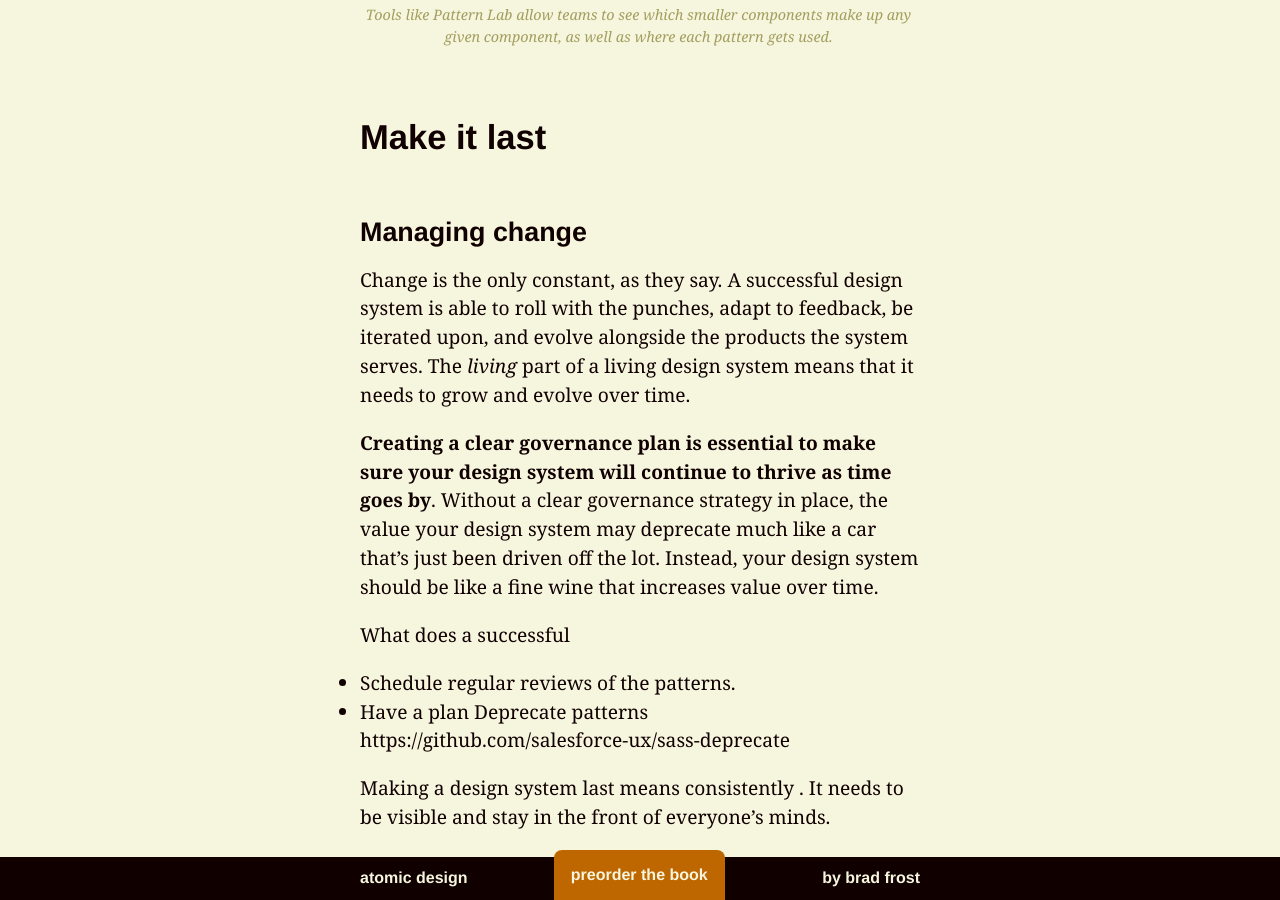
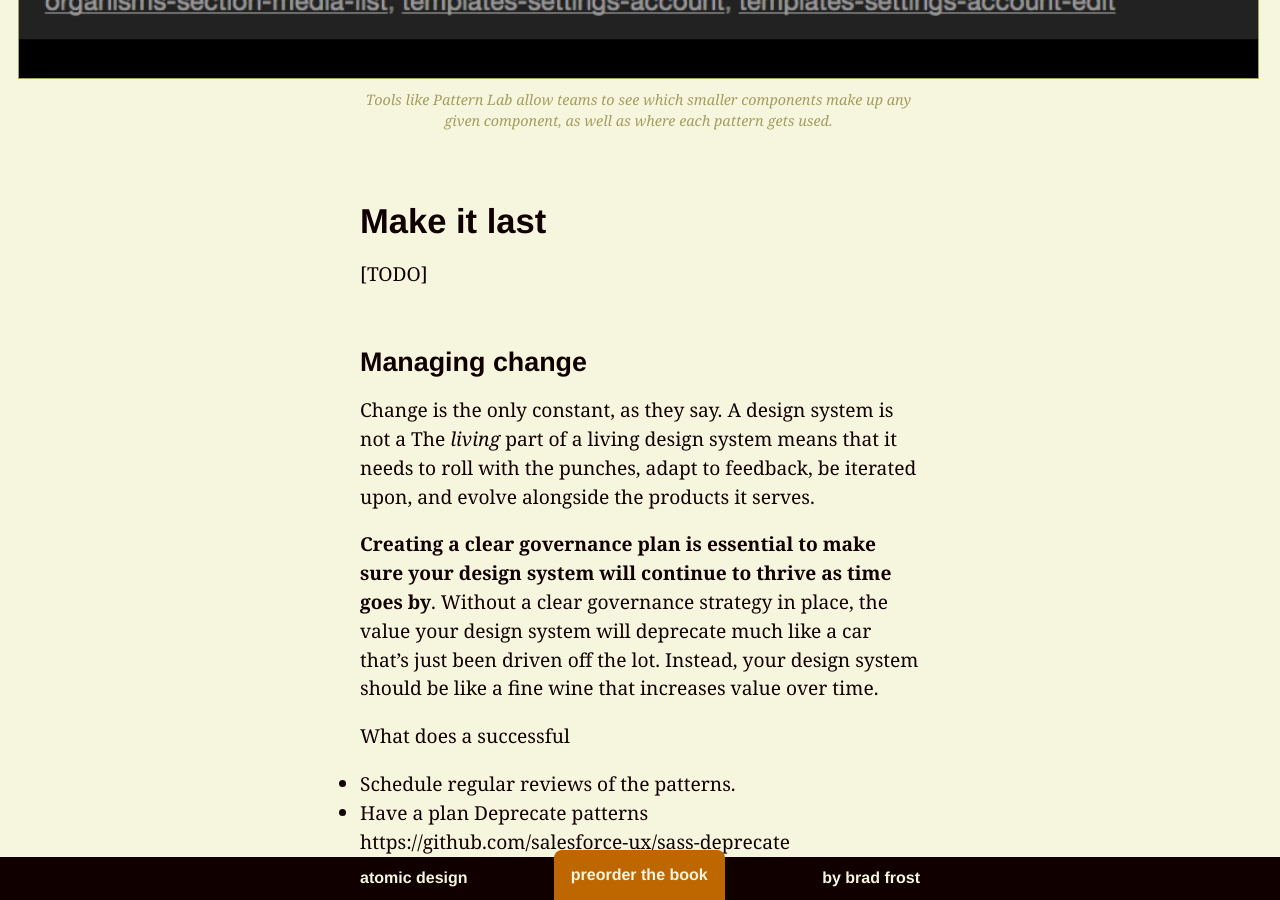
Before and after one commit to bradfrost/atomic-design, a Jekyll site: the page built from chapter-5.md, in a window 1280 px wide and 900 px high, scrolled down 34452 px. Built offline with Jekyll 4.4.1, drawn with Linux system fonts in a browser that asks for light colours; some of the changed text lies outside the part shown.

Commit message:
Chapter 5 draft
Mark todos

```diff
--- a/chapter-5.md
+++ b/chapter-5.md
@@ -168,7 +168,7 @@ As it turns out, this dream can be a reality. Lonely Planet, the travel guide co
 
 Achieving the design system Holy Grail is no easy task, as it requires sophisticated technical architecture and smart people to set it all up. How you go about chasing the Holy Grail — or even if you can achieve it — is dependent on a whole load of factors, including your technical architecture and organizational makeup.
 
--------
+[TODO]
 
 In my experience, I've found that sharing CSS and JS with the production environment is relatively easy, but sharing markup is tough.
 
@@ -182,6 +182,8 @@ How can you set up your applications and pattern library to achieve the Holy Gra
 There are a number of reasons why an organization may *not* be able to achieve the Holy Grail. Perhaps your organization has digital products on many different platforms using wildly different technologies. For example, the U.S. government's design system — called the U.S. Web Digital Standards — is a collection of UI components and visual styles meant to help people making government websites make more consistent UIs. It would be amazing to see a Holy Grail-style system  However, due to the vastness and decentralized nature of the organization, it's not really achievable.
 
 Technology alone can't achieve maintainable design systems; you must create a culture that communicates
+
+[/TODO]
 
 ## Make it cross-disciplinary
 Style guides often jump straight into code snippets and pattern usage for the benefit of the design system users. Of course a pattern library needs to be helpful for the people actually making use of the patterns, but **treating a style guide solely a developer resource limits its potential**.
@@ -265,10 +267,12 @@ Another way to show context is to provide lineage information for each pattern.
 
 ## Make it last
 
+[TODO]
+
 ### Managing change
-Change is the only constant, as they say. A successful design system is able to roll with the punches, adapt to feedback, be iterated upon, and evolve alongside the products the system serves. The *living* part of a living design system means that it needs to grow and evolve over time.
+Change is the only constant, as they say. A design system is not a  The *living* part of a living design system means that it needs to roll with the punches, adapt to feedback, be iterated upon, and evolve alongside the products it serves.
 
-**Creating a clear governance plan is essential to make sure your design system will continue to thrive as time goes by**. Without a clear governance strategy in place, the value your design system may deprecate much like a car that's just been driven off the lot. Instead, your design system should be like a fine wine that increases value over time.
+**Creating a clear governance plan is essential to make sure your design system will continue to thrive as time goes by**. Without a clear governance strategy in place, the value your design system will deprecate much like a car that's just been driven off the lot. Instead, your design system should be like a fine wine that increases value over time.
 
 What does a successful
 - Schedule regular reviews of the patterns.
@@ -292,8 +296,9 @@ You can create the best style guide in world, use the most appropriate technolog
 
 **Design system changes, updates, and requests should be communicated wherever your team hangs out**. That may include Slack, BaseCamp, Github, wikis, Yammer, email lists, company blogs, intranets, and any other internal tools your team uses to communicate and collaborate.
 
+{% include figure.html src="../images/fpo.png" caption="(Material Design example)" %}
+
 - Publish updates
-{% include figure.html src="../images/fpo.png" caption="(Material Design example)" %}
 
 - Notifications - Regular E-mail newsletters, blog updates, etc, whenever things change, Slack integrations,
 - email updates, blog posts, video casts,
@@ -301,6 +306,8 @@ You can create the best style guide in world, use the most appropriate technolog
 > Whenever someone makes a pull request, it sends a notification to our #Design slack channel, announcing to the team that there is a proposal change and feedback is required <cite><a href="https://medium.com/shyp-design/managing-style-guides-at-shyp-c217116c8126">Micah Sivitz, Shyp</a>
 
 - Monitor progress over time - Lonely Planet's Rizzo design system tracks performance metrics over time.
+
+[/TODO]
 
 So there you have it. In order to make a maintainable design system, you should:
 
```
Also changed, not shown: 2 other files.
